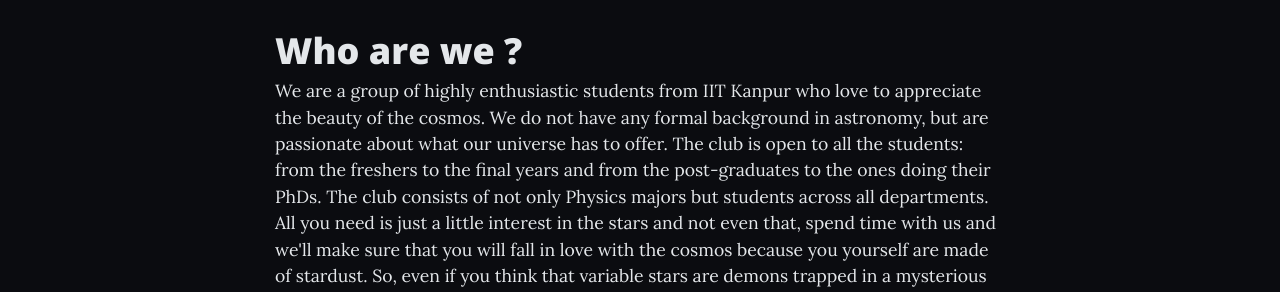
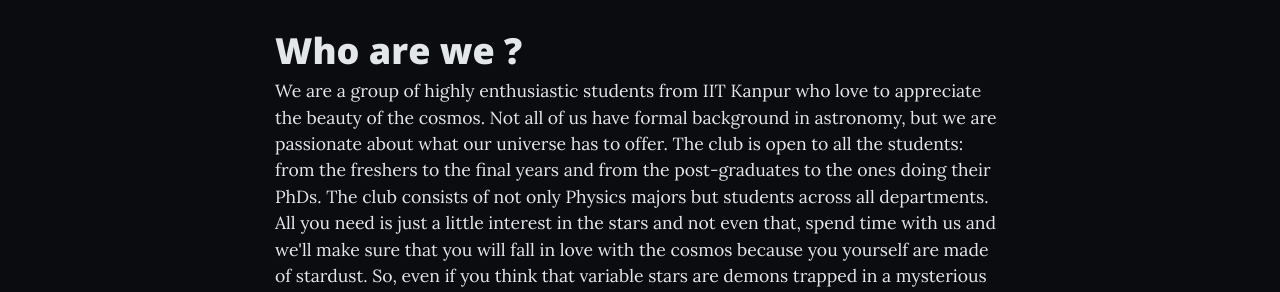
Before and after one commit to astroclubiitk/astroclubiitk.github.io, a Jekyll site: the page built from index.html, in a window 1280 px wide and 1400 px high, scrolled down 507 px. Shown: the part 150-442 px from the top of the window. Built offline with Jekyll 4.4.1, drawn with Linux system fonts in a browser that asks for light colours; nearby versions of some CDN libraries; the list of posts is cut into pages by our own code; some of the changed text lies outside the part shown.

Commit message:
🆕 Update font, social media handle

```diff
--- a/assets/css/beautifuljekyll.css
+++ b/assets/css/beautifuljekyll.css
@@ -11,7 +11,7 @@
 }
 
 body {
-  font-family: 'Lora', 'Times New Roman', serif;
+  font-family: 'Nunito', 'Lora', 'Times New Roman', serif;
   font-size: 1.1rem;
   color: {{ site.text-col | default: "#404040" }};
   position: relative;
@@ -475,7 +475,7 @@
   font-size: 1.125rem;
   font-style: italic;
   margin: 0 0 0.625rem;
-  font-family: 'Lora', 'Times New Roman', serif;
+  font-family: 'Nunito', 'Lora', 'Times New Roman', serif;
 }
 .post-heading .post-meta {
   display: inline-block;
--- a/index.html
+++ b/index.html
@@ -6,7 +6,7 @@
 ---
 
 <h1>Who are we ?</h1>
-We are a group of highly enthusiastic students from IIT Kanpur who love to appreciate the beauty of the cosmos. We do not have any formal background in astronomy, but are passionate about what our universe has to offer. The club is open to all the students: from the freshers to the final years and from the post-graduates to the ones doing their PhDs. The club consists of not only Physics majors but students across all departments. All you need is just a little interest in the stars and not even that, spend time with us and we'll make sure that you will fall in love with the cosmos because you yourself are made of stardust. So, even if you think that variable stars are demons trapped in a mysterious realm or that comets are omens of that war, we invite you to come and join us.
+We are a group of highly enthusiastic students from IIT Kanpur who love to appreciate the beauty of the cosmos. Not all of us have formal background in astronomy, but we are passionate about what our universe has to offer. The club is open to all the students: from the freshers to the final years and from the post-graduates to the ones doing their PhDs. The club consists of not only Physics majors but students across all departments. All you need is just a little interest in the stars and not even that, spend time with us and we'll make sure that you will fall in love with the cosmos because you yourself are made of stardust. So, even if you think that variable stars are demons trapped in a mysterious realm or that comets are omens of that war, we invite you to come and join us.
 
 <h2>What do we do ?</h2>
 
```
Also changed, not shown: _team/cordi1.md (+1 -1 lines), _team/cordi2.md (+1 -1 lines).
